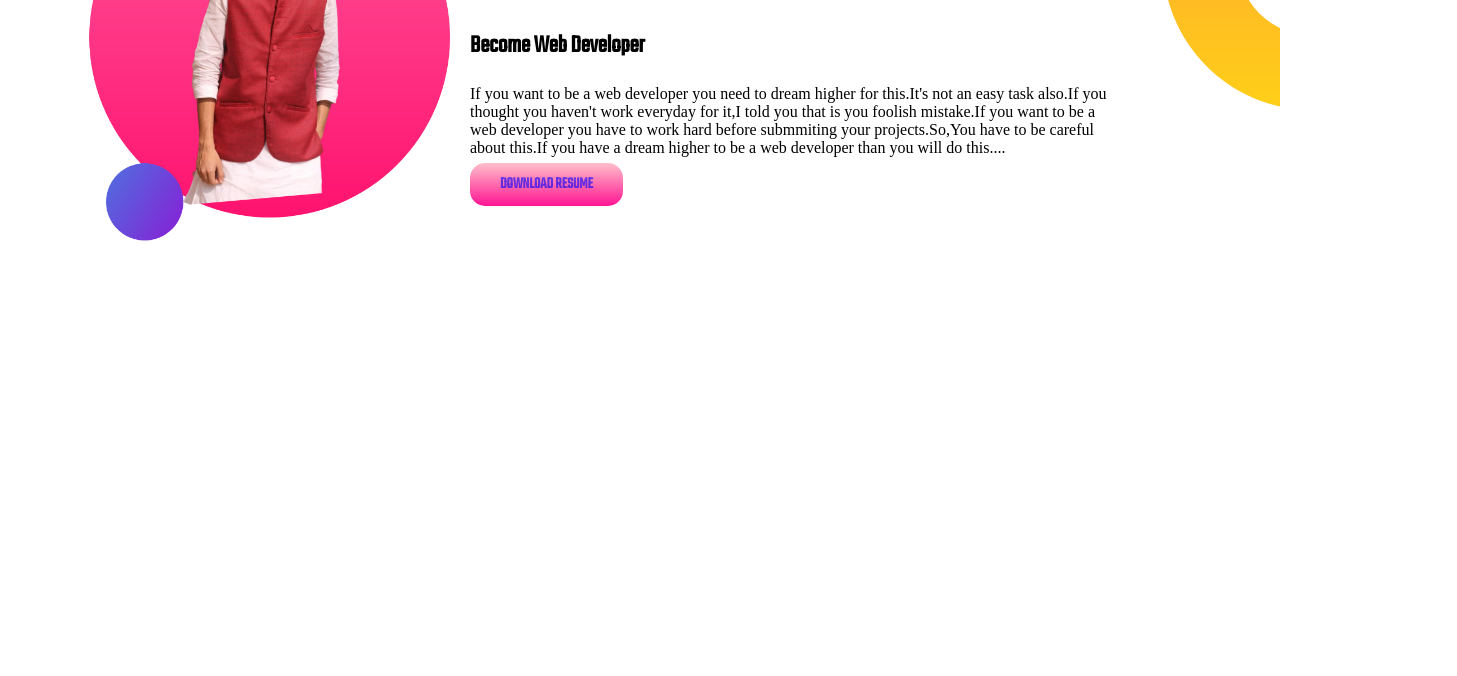
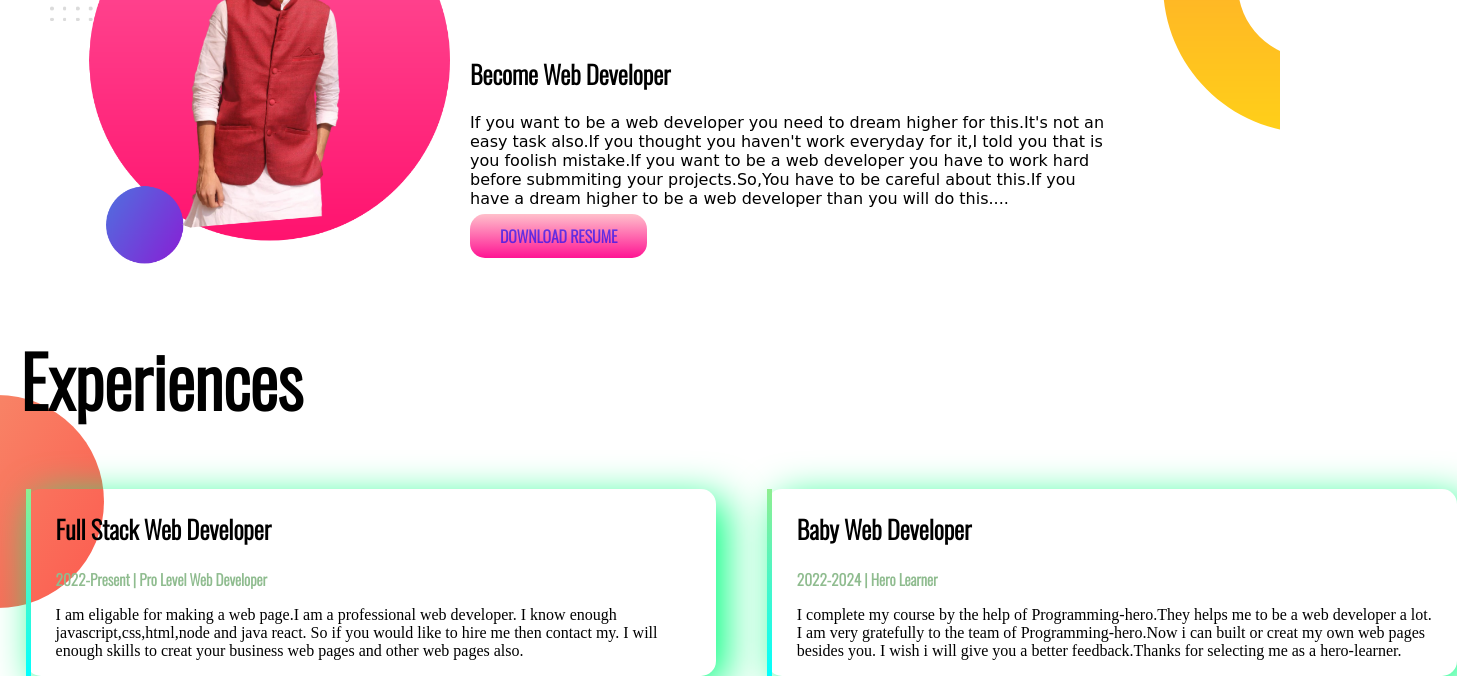
Before and after one commit to KaziMdTamim/My-portfolio, a plain HTML site: page index.html in a window 1280 px wide. Shown: the part 816-1492 px from the top of the page, 1457 px wide, since content can reach past the window. Before the commit the page ends 1065 px from the top, so only its background shows below. Drawn offline with nearby package versions, Linux system fonts and the light colour scheme; a web font is replaced by a local one.

Commit message:
new decoration

```diff
--- a/index.html
+++ b/index.html
@@ -7,7 +7,7 @@
     <title>Tamim's World</title>
     <link rel="preconnect" href="https://fonts.googleapis.com">
 <link rel="preconnect" href="https://fonts.gstatic.com" crossorigin>
-<link href="https://fonts.googleapis.com/css2?family=Teko&family=Tourney&display=swap" rel="stylesheet">
+<link href="https://fonts.googleapis.com/css2?family=Oswald:wght@300&display=swap" rel="stylesheet">
 <link rel="stylesheet" href="style.css">
 </head>
 <body>
@@ -44,6 +44,31 @@
 </div></div>
 </div>
     </section>
-</section>
+    <section class="experience-area">
+        <h1>Experiences</h1>
+    <div class="flexible-conteinar">
+        <div id="full-dev" class="experience-iteam">
+            <h2>Full Stack Web Developer</h2>
+            <h3 class="red-color">2022-Present | Pro Level Web Developer</h3>
+            <p class="font">
+                I am eligable for making a web page.I am a professional web developer.
+                I know enough javascript,css,html,node and java react.
+                So if you would like to hire me then contact my.
+                I will enough skills to
+                creat your business web pages and
+                other web pages also.
+            </p>
+        </div>
+        <div id="baby-dev" class="experience-iteam">
+            <h2>Baby Web Developer</h2>
+            <h3 class="red-color">2022-2024 | Hero Learner</h3>
+            <p class="font">
+                I complete my course by the help of Programming-hero.They helps me to be a web developer a lot.
+                I am very gratefully to the team of Programming-hero.Now i can built or creat my own web pages besides you.
+                I wish i will give you a better feedback.Thanks for selecting me as a hero-learner.
+            </p>
+        </div>
+    </div>
+    </section>
 </body>
 </html>
--- a/style.css
+++ b/style.css
@@ -1,5 +1,5 @@
 body{
-    font-family: 'Teko', sans-serif;
+    font-family: 'Oswald', sans-serif;
     margin: 0%;
 }
 h1{
@@ -16,16 +16,20 @@ h2{
     margin-left: 20px;
     font-size: 25px;
 }
+h3{
+    color: darkseagreen;
+    margin-left: 20px;
+}
 span{
     color: crimson;
 }
-.flex{
+.flexible-conteinar{
     display: flex;
 }
 p{
     width: 50vw;
     font-weight: 400;
-    font-family: serif;
+    font-family: cursive;
     font-size: medium;
     margin-left: 20px;
     margin-right: 20px;
@@ -59,3 +63,38 @@ a{
     background-position: top right;
     width: 100%;
 }
+.experience-area{
+    background-image: url(images/exp-bg.png);
+    background-repeat: no-repeat;
+    background-position: left;
+}
+.experience-iteam{
+    width: 60%;
+    margin-left: 2%;
+    margin-right: 2%;
+    padding-left: 5px;
+    border-radius: 15px;
+    box-shadow: 10px 10px 40px springgreen;
+    border-left: 5px solid;
+    font-size: small;
+}
+#baby-dev{
+    border-left: 5px solid;
+    border-image: linear-gradient(lightgreen,cyan);
+    border-image-slice: 1;
+    box-sizing: initial;
+}
+#full-dev{
+    border-left: 5px solid;
+    border-image: linear-gradient(lightgreen,cyan);
+    border-image-slice: 1;
+    box-sizing: initial;
+}
+.font{
+    font-size: medium;
+    font-family: none;
+    font-variant-position: normal;
+}
+.flex{
+    display: flex;
+}
```
